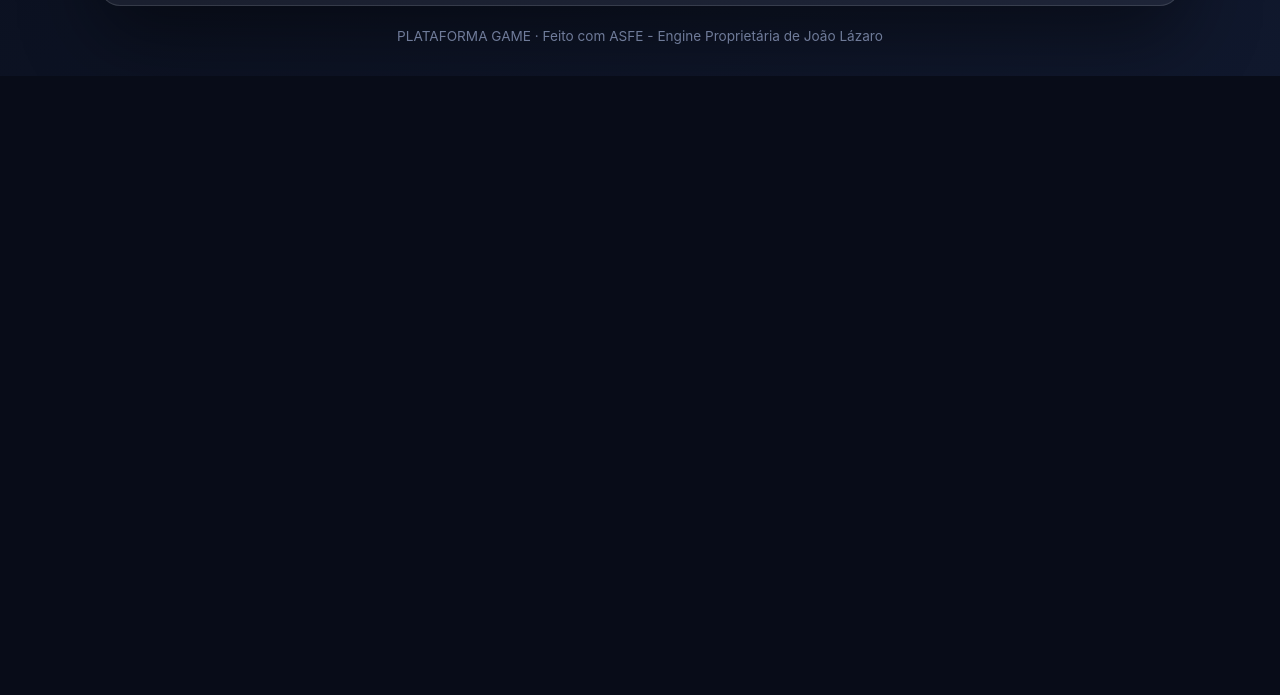
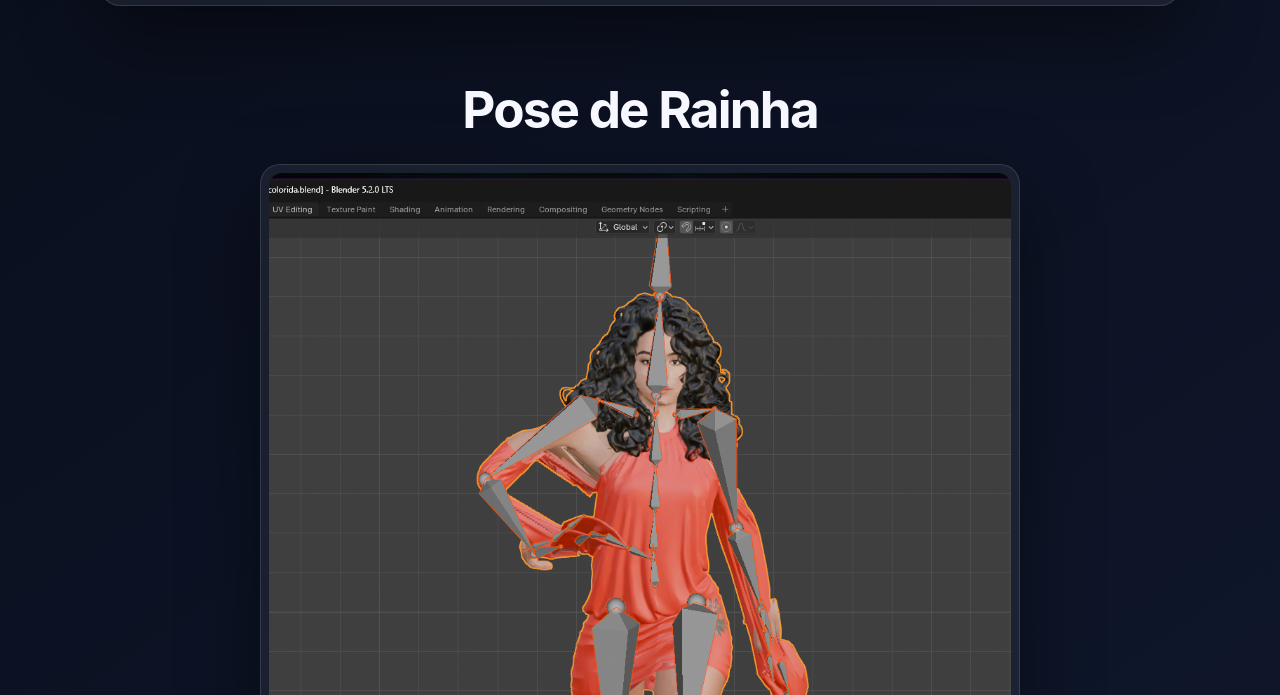
Before and after one commit to LarsLouch/ma, a plain HTML site: page index.html in a window 1280 px wide. Shown: the part 785-1480 px from the top of the page. Before the commit the page ends 861 px from the top, so only its background shows below. Drawn offline with Linux system fonts and the light colour scheme.

Commit message:
Add Pose de Rainha showcase

```diff
--- a/index.html
+++ b/index.html
@@ -76,8 +76,36 @@
         background: #000;
       }
 
+      .showcase {
+        margin-top: 72px;
+      }
+
+      h2 {
+        margin: 0 0 24px;
+        font-size: clamp(1.8rem, 5vw, 3.2rem);
+        letter-spacing: -0.035em;
+      }
+
+      .portrait-frame {
+        width: min(760px, 100%);
+        margin: 0 auto;
+        overflow: hidden;
+        padding: 8px;
+        border: 1px solid rgba(255, 255, 255, 0.12);
+        border-radius: 20px;
+        background: rgba(255, 255, 255, 0.06);
+        box-shadow: 0 28px 80px rgba(0, 0, 0, 0.4);
+      }
+
+      .portrait-frame img {
+        display: block;
+        width: 100%;
+        height: auto;
+        border-radius: 13px;
+      }
+
       footer {
-        margin-top: 22px;
+        margin-top: 36px;
         color: #6f7b99;
         font-size: 0.85rem;
       }
@@ -94,6 +122,12 @@
           Seu navegador não consegue reproduzir este vídeo.
         </video>
       </div>
+      <section class="showcase" aria-labelledby="pose-de-rainha">
+        <h2 id="pose-de-rainha">Pose de Rainha</h2>
+        <div class="portrait-frame">
+          <img src="./pose-de-rainha.png" alt="Personagem de PLATAFORMA GAME na pose de rainha" loading="lazy">
+        </div>
+      </section>
       <footer>PLATAFORMA GAME · Feito com ASFE - Engine Proprietária de João Lázaro</footer>
     </main>
   </body>
```
Also changed, not shown: pose-de-rainha.png (added).
